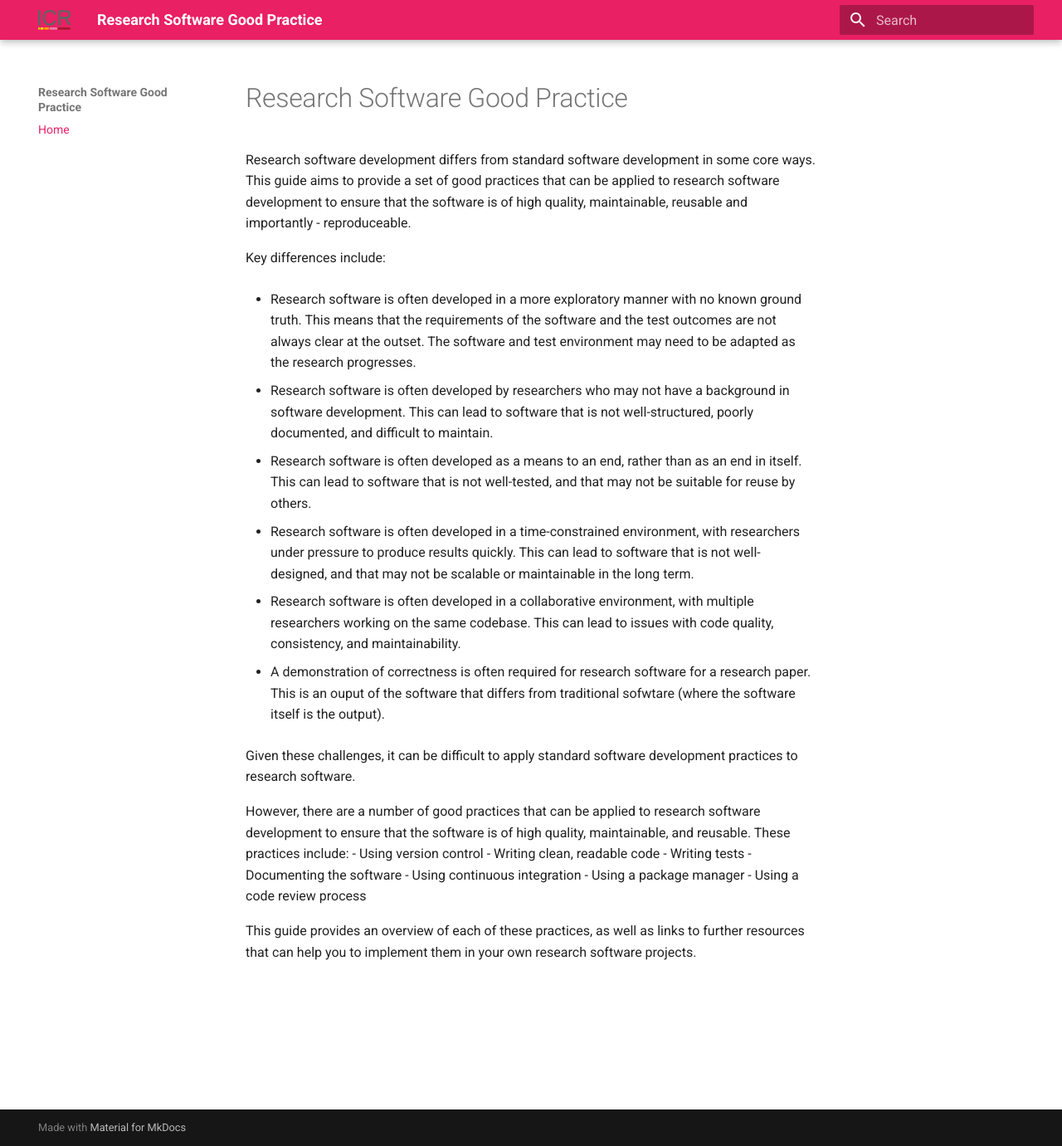
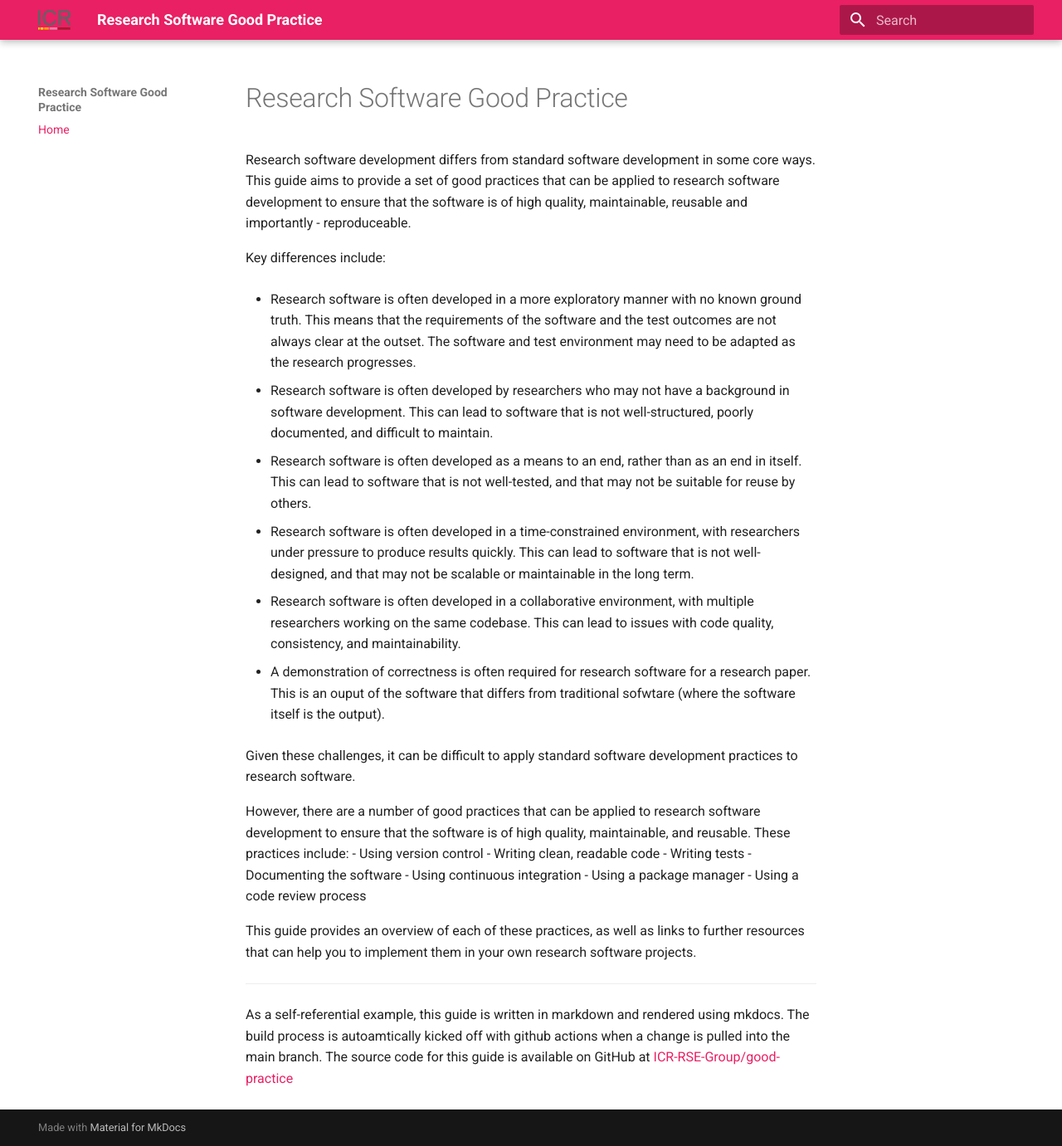
Before and after one commit to ICR-SC/good-practice, an MkDocs documentation site: the page built from docs/index.md, in a window 1280 px wide and 1381 px high. Shown: the whole window at 83% size. Built offline with MkDocs 1.6.1 and Material for MkDocs 9.7.7, drawn with Linux system fonts in a browser that asks for light colours.

Commit message:
Added footnote

```diff
--- a/docs/index.md
+++ b/docs/index.md
@@ -28,3 +28,7 @@ However, there are a number of good practices that can be applied to research so
 - Using a code review process
 
 This guide provides an overview of each of these practices, as well as links to further resources that can help you to implement them in your own research software projects.
+
+---
+
+As a self-referential example, this guide is written in markdown and rendered using mkdocs. The build process is autoamtically kicked off with github actions when a change is pulled into the main branch.  The source code for this guide is available on GitHub at [ICR-RSE-Group/good-practice](https://github.com/ICR-RSE-Group/good-practice)
```
